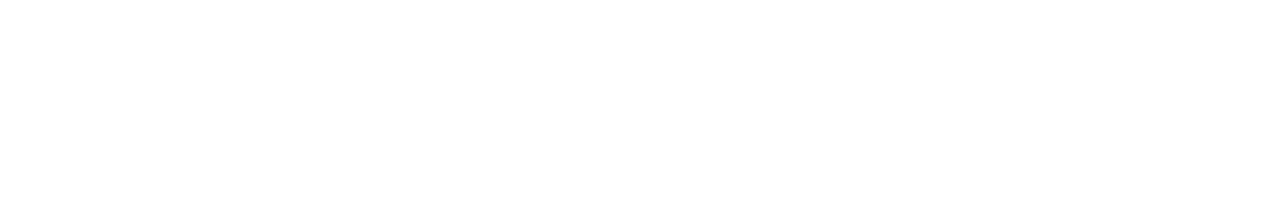
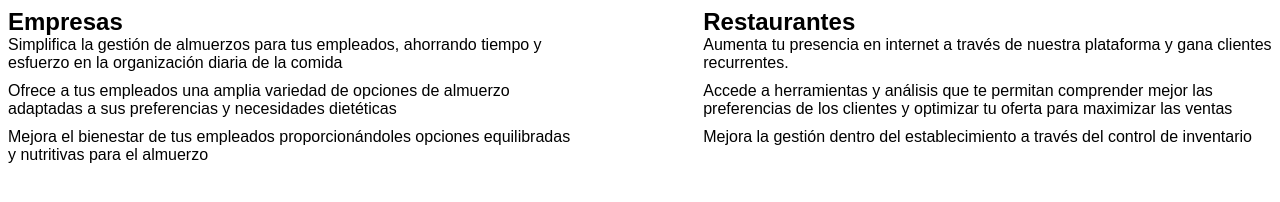
Before and after one commit to Cyber-Savants/easyfood-landing-page, a plain HTML site: page index.html in a window 1280 px wide. Drawn offline with Linux system fonts and the light colour scheme.

Commit message:
feat: Added Benefits Section

```diff
--- a/index.html
+++ b/index.html
@@ -1,10 +1,36 @@
 <!DOCTYPE html>
-<html lang="en">
+<html lang="es">
 <head>
-    <meta charset="UTF-8">
-    <title>Easyfood - Landing page</title>
+<meta charset="UTF-8">
+<meta name="viewport" content="width=device-width, initial-scale=1.0">
+<title>Easy Food Beneficios</title>
+<style>
+  body { font-family: Arial, sans-serif; }
+  .container { display: flex; justify-content: space-between; }
+  .section { width: 45%; }
+  .title { font-size: 24px; font-weight: bold; }
+  .list { margin: 0; padding: 0; list-style: none; }
+  .list-item { margin-bottom: 10px; }
+</style>
 </head>
 <body>
-
+<div class="container">
+  <div class="section">
+    <div class="title">Empresas</div>
+    <ul class="list">
+      <li class="list-item">Simplifica la gestión de almuerzos para tus empleados, ahorrando tiempo y esfuerzo en la organización diaria de la comida</li>
+      <li class="list-item">Ofrece a tus empleados una amplia variedad de opciones de almuerzo adaptadas a sus preferencias y necesidades dietéticas</li>
+      <li class="list-item">Mejora el bienestar de tus empleados proporcionándoles opciones equilibradas y nutritivas para el almuerzo</li>
+    </ul>
+  </div>
+  <div class="section">
+    <div class="title">Restaurantes</div>
+    <ul class="list">
+      <li class="list-item">Aumenta tu presencia en internet a través de nuestra plataforma y gana clientes recurrentes.</li>
+      <li class="list-item">Accede a herramientas y análisis que te permitan comprender mejor las preferencias de los clientes y optimizar tu oferta para maximizar las ventas</li>
+      <li class="list-item">Mejora la gestión dentro del establecimiento a través del control de inventario</li>
+    </ul>
+  </div>
+</div>
 </body>
 </html>
```
